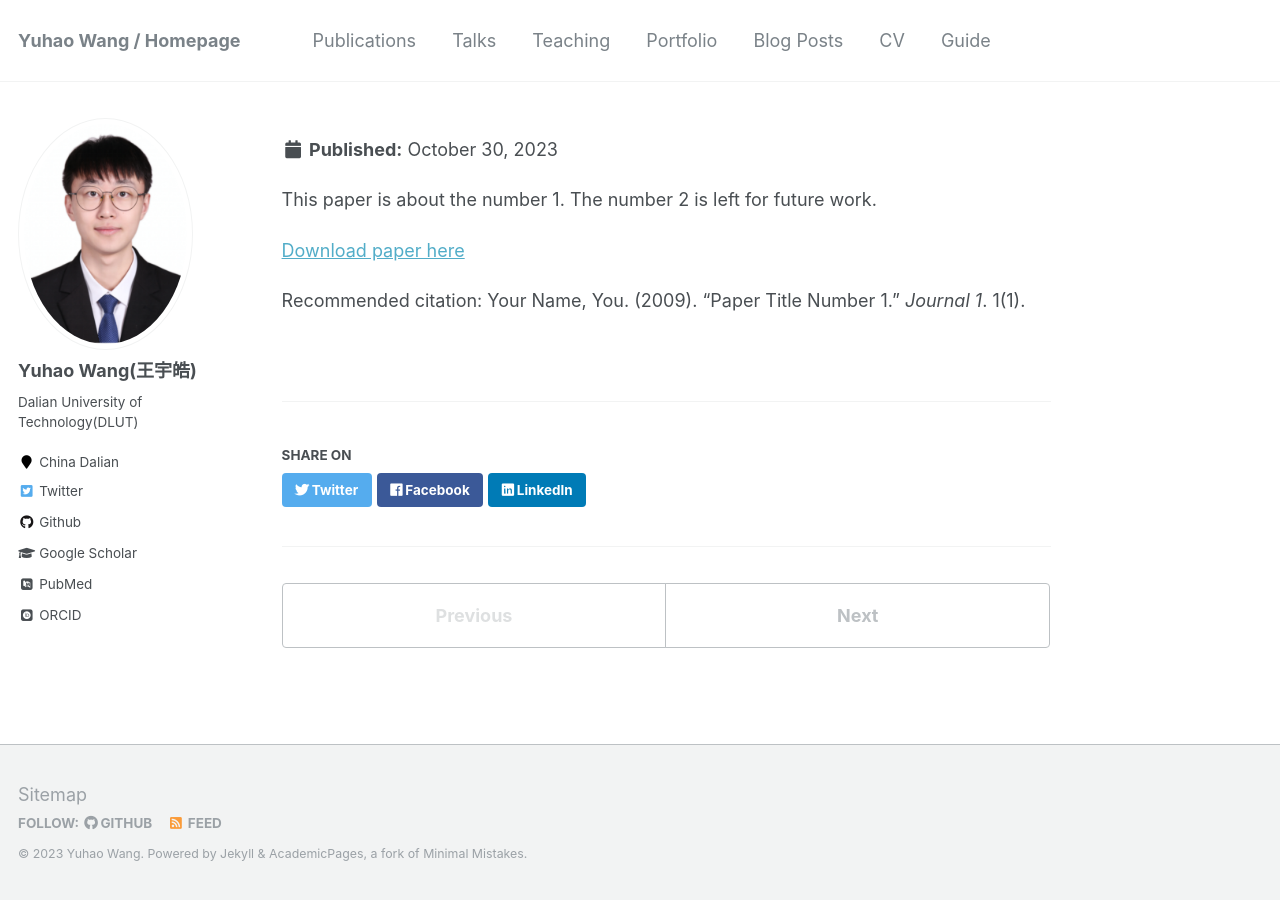
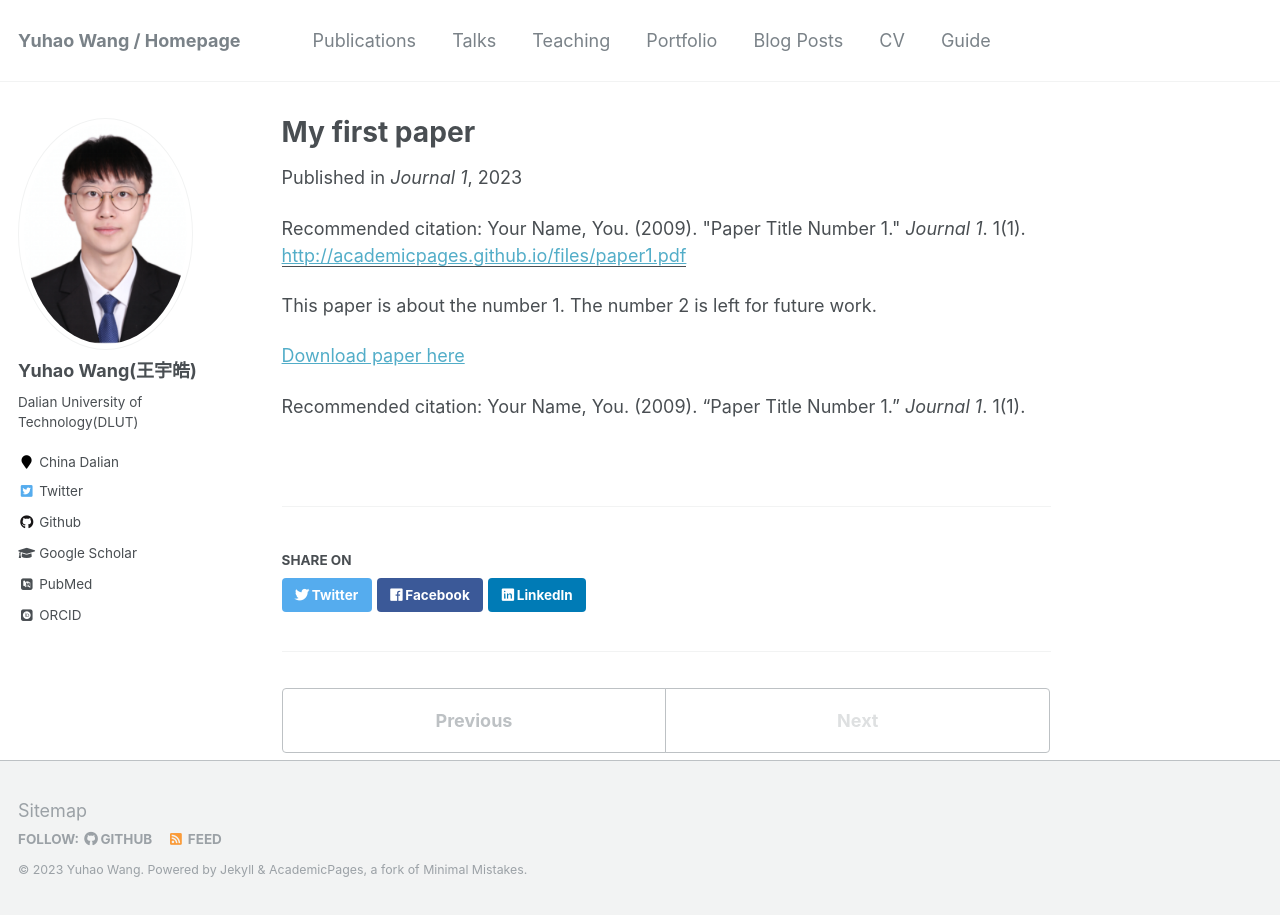
Before and after one commit to 924973292/924973292.github.io, a Jekyll site: the page built from _publications/2009-10-01-paper-title-number-1.md, in a window 1280 px wide. Built offline with Jekyll 4.4.1, drawn with Linux system fonts in a browser that asks for light colours; some web fonts are replaced.

Commit message:
pubchange

```diff
--- a/_publications/2009-10-01-paper-title-number-1.md
+++ b/_publications/2009-10-01-paper-title-number-1.md
@@ -1,5 +1,5 @@
 ---
-title: "My first paper
+title: "My first paper"
 collection: publications
 permalink: /publication/2009-10-01-paper-title-number-1
 excerpt: 'This paper is about the number 1. The number 2 is left for future work.'
```
